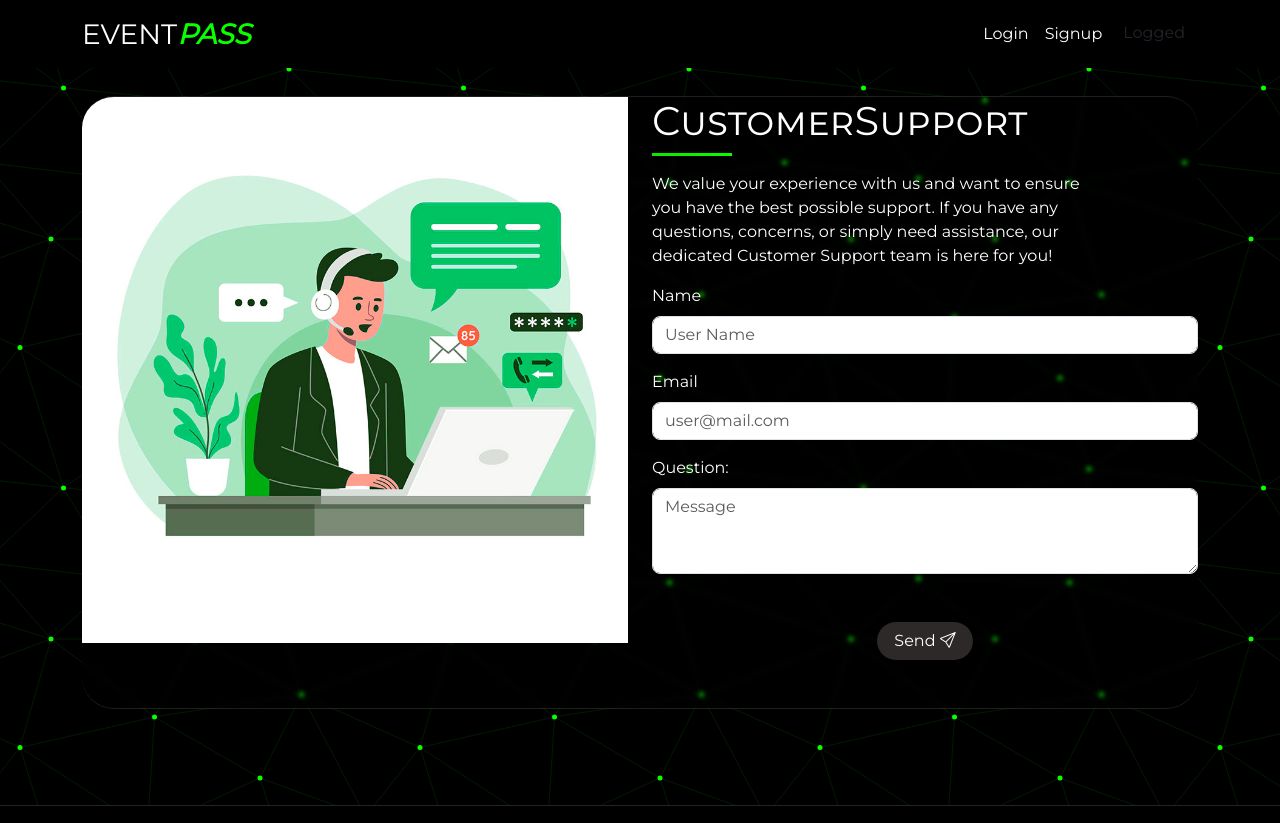
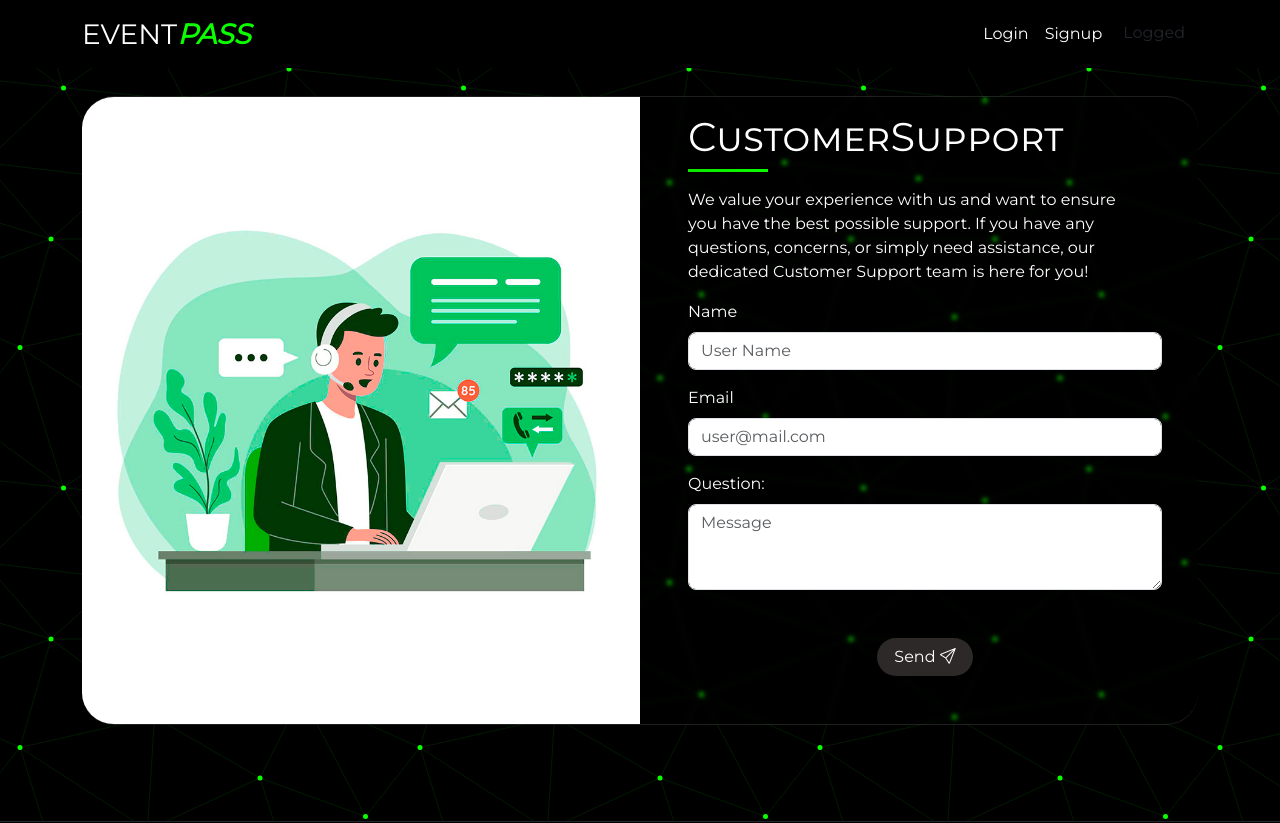
Before and after one commit to emmadamico/23644-grupo2-eventpass, a React (Create React App) app: page /customerSupport in a window 1280 px wide. Shown: the top 823 px of the page. Built offline with nearby package versions, Linux system fonts and the light colour scheme.

Commit message:
se borran imagenes que no se usan y codigo comentado

```diff
--- a/src/pages/CustomerSupport.jsx
+++ b/src/pages/CustomerSupport.jsx
@@ -89,10 +89,6 @@ export function CustomerSupport() {
                 text: "You must complete the form correctly before submitting it",
             });
         }
-
-
-
-
     };
 
     // const validarBtn = () =>{
@@ -114,14 +110,14 @@ export function CustomerSupport() {
                 <div className="container">
                     <div className="glass-bg rounded rounded-5 overflow-hidden">
                         <div className="row gap-3 gap-lg-0">
-                            <div className="col-lg-6">
+                            <div className="col-lg-6 d-flex align-items-center" style={{backgroundColor: "white"}}>
                                 <img
                                     src="./img/customer_support.jpg"
                                     alt=""
                                     className="img-fluid w-100"
                                 />
                             </div>
-                            <div className="col-lg-6">
+                            <div className="col-lg-6 px-5 pt-3">
                                 <h1 className="text-white versalita">CustomerSupport</h1>
                                 <div className="linea-color mb-3"></div>
                                 <div className="">
@@ -164,23 +160,6 @@ export function CustomerSupport() {
                                     </form>
 
                                 </div>
-
-
-
-
-
-
-
-
-
-
-
-                                {/* <form action="">
-                                    <input type="text" name="" id="" />
-                                    <input type="text" name="" id="" />
-                                    <input type="text" name="" id="" />
-                                    <button type="submit" className="btn btn__black-green rounded rounded-5 mb-5">Send <i className="bi bi-send"></i></button>
-                                </form> */}
                             </div>
                         </div>
                     </div>
```
Also changed, not shown: public/img/customer_support.jpg. Lines whose indentation alone changed are shown as unchanged.
